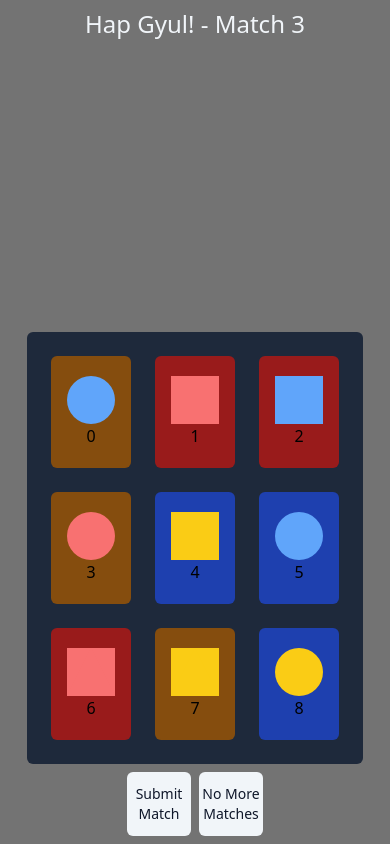
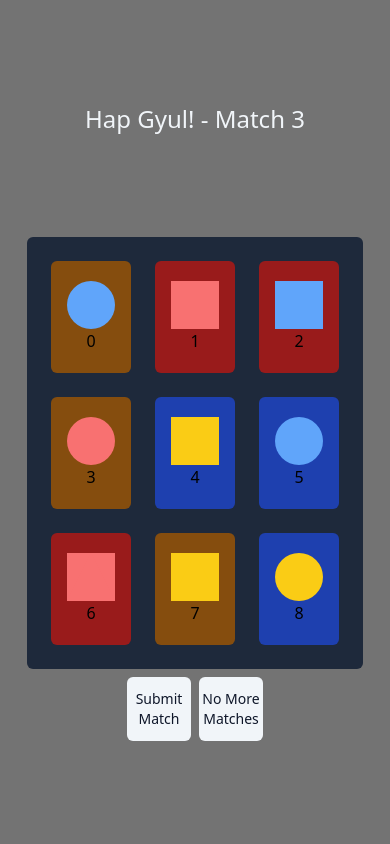
Before and after one commit to macho-catt/gyul-hap, a Vue app: page / in a window 390 px wide. Built offline with nearby package versions, Linux system fonts and the light colour scheme.

Commit message:
Modify css

```diff
--- a/src/App.vue
+++ b/src/App.vue
@@ -11,6 +11,6 @@ import { TitleHeader, GameBoard } from './components';
 
 <style lang="postcss" scoped>
 .root {
-  @apply flex h-screen flex-col justify-between gap-2 bg-neutral-500 p-2 lg:justify-center lg:p-0;
+  @apply flex h-screen flex-col justify-evenly gap-2 bg-neutral-500 p-2 lg:justify-center lg:p-0;
 }
 </style>
```
Also changed, not shown: src/components/GameScreen.vue (+0 -20 lines).
